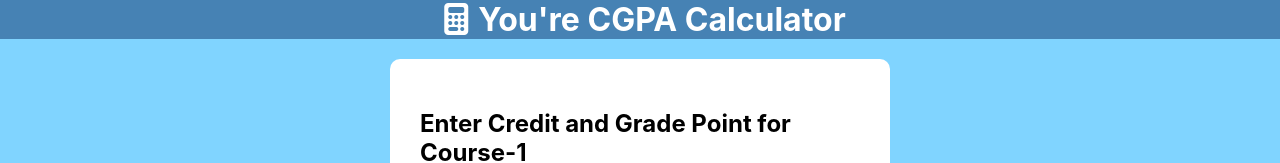
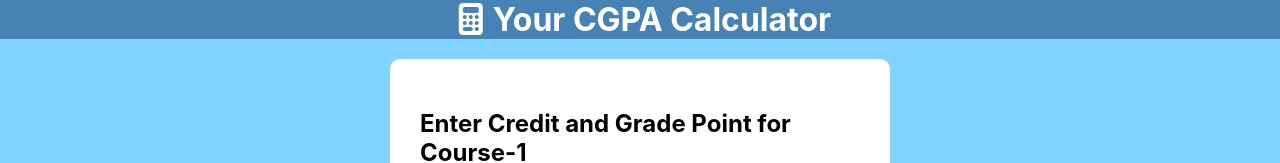
Before and after one commit to roopeshsn/cgpa-calculator, a plain HTML site: page index.html in a window 1280 px wide. Shown: the top 163 px of the page. Drawn offline with Linux system fonts and the light colour scheme.

Commit message:
html updated
html file updated and commited

```diff
--- a/index.html
+++ b/index.html
@@ -18,7 +18,7 @@
   </head>
   <body>
     <header>
-      <i class="fas fa-calculator"></i><span>You're CGPA Calculator</span>
+      <i class="fas fa-calculator"></i><span>Your CGPA Calculator</span>
     </header>
     <form autocomplete="off" id="my-form">
       <div class="course">
```
